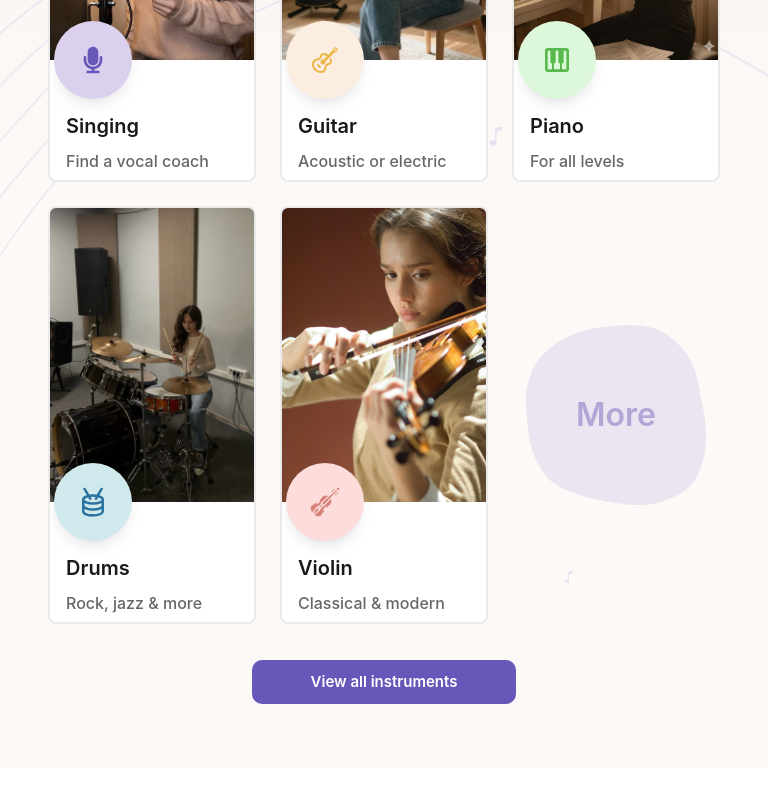
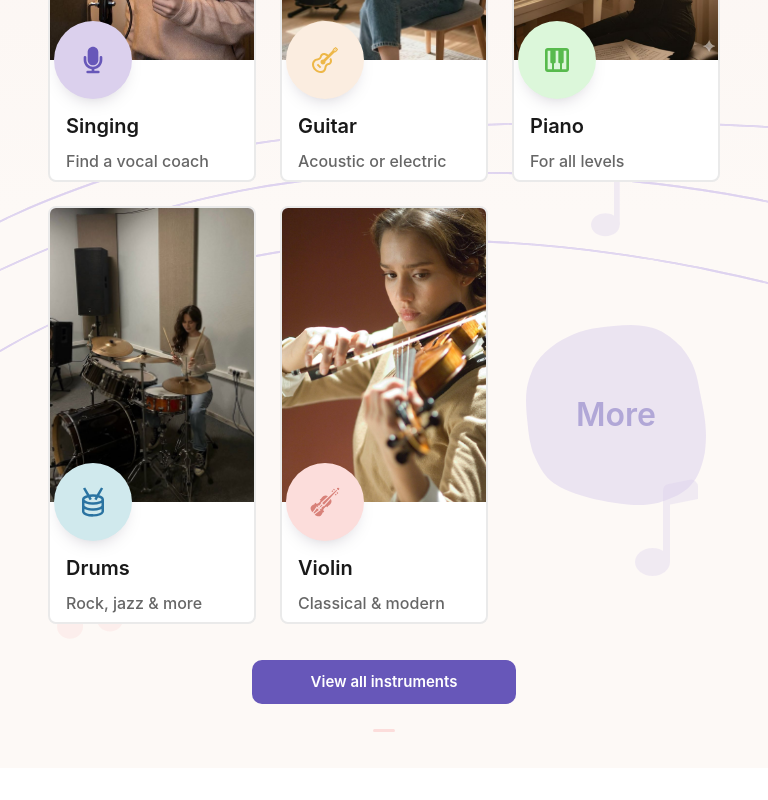
Before and after one commit to ValeriySolod/MusicTutor, a Next.js app: page / in a window 768 px wide. Shown: the part 1560-2360 px from the top of the page. Built offline with nearby package versions, Linux system fonts and the light colour scheme.

Commit message:
Fix tablet instrument category decorations

```diff
--- a/src/components/sections/InstrumentCategories/InstrumentCategories.module.css
+++ b/src/components/sections/InstrumentCategories/InstrumentCategories.module.css
@@ -14,6 +14,7 @@
   z-index: 0;
   overflow: hidden;
   pointer-events: none;
+  background-repeat: no-repeat;
 }
 
 .wave {
@@ -23,6 +24,10 @@
   width: 100%;
   height: auto;
   opacity: 0.5;
+}
+
+.tabletWave {
+  display: none;
 }
 
 .note {
@@ -51,6 +56,21 @@
 .noteTopOne,
 .noteTopTwo {
   display: none !important;
+}
+
+.accentLine {
+  position: absolute;
+  display: block;
+  width: 22px;
+  height: 3px;
+  border-radius: var(--radius-full);
+  background-color: var(--accent-blush-pink);
+}
+
+.accentHeading,
+.accentActionTop,
+.accentActionBottom {
+  display: none;
 }
 
 .container.container {
@@ -266,30 +286,119 @@
 }
 
 @media (min-width: 640px) and (max-width: 1023px) {
+  .decor {
+    background-image: none;
+  }
+
   .wave {
-    top: 0;
+    display: none;
+  }
+
+  .tabletWave {
+    position: absolute;
     left: 50%;
-    transform: translateX(-50%) scaleY(2.75);
-    transform-origin: top center;
-    width: 142%;
-    max-width: 142%;
+    display: block;
+    max-width: none;
     height: auto;
-    opacity: 0.5;
+    opacity: 0.86;
+    transform: translateX(-50%);
+    filter:
+      drop-shadow(0 0 0 #c6b6ec)
+      drop-shadow(0 1px 0 rgba(198, 182, 236, 0.7));
+  }
+
+  .tabletWave24 {
+    top: 2px;
+    width: 930px;
+  }
+
+  .tabletWave26 {
+    top: 68px;
+    width: 950px;
+  }
+
+  .tabletWave28 {
+    top: 250px;
+    width: 950px;
+  }
+
+  .tabletWave25 {
+    top: 590px;
+    width: 960px;
+  }
+
+  .tabletWave27 {
+    top: 640px;
+    width: 970px;
+  }
+
+  .tabletWave29 {
+    top: 708px;
+    width: 980px;
   }
 
   .noteOne {
-    top: 48%;
-    left: 63%;
+    top: 50%;
+    left: 74%;
+    width: 92px !important;
+    height: 92px !important;
+    opacity: 0.36;
   }
 
   .noteTwo {
-    top: 75%;
-    left: 23%;
+    top: 83%;
+    left: 6%;
+    width: 88px !important;
+    height: 88px !important;
+    opacity: 0.36;
   }
 
   .noteThree {
-    top: 84%;
-    left: 73%;
+    top: 76%;
+    left: 79%;
+    width: 112px !important;
+    height: 112px !important;
+    opacity: 0.36;
+  }
+
+  .noteTopOne,
+  .noteTopTwo {
+    display: block !important;
+    opacity: 0.36;
+  }
+
+  .noteTopOne {
+    top: 2%;
+    left: 66%;
+  }
+
+  .noteTopTwo {
+    top: 3%;
+    left: 84%;
+  }
+
+  .accentHeading,
+  .accentActionTop,
+  .accentActionBottom {
+    display: block;
+  }
+
+  .accentHeading {
+    top: 20.8%;
+    left: 50%;
+    transform: translateX(-50%);
+  }
+
+  .accentActionTop {
+    top: 86.8%;
+    left: 50%;
+    transform: translateX(-50%);
+  }
+
+  .accentActionBottom {
+    top: 96.8%;
+    left: 50%;
+    transform: translateX(-50%);
   }
 
   .inner {
--- a/src/components/sections/InstrumentCategories/InstrumentCategories.tsx
+++ b/src/components/sections/InstrumentCategories/InstrumentCategories.tsx
@@ -26,6 +26,16 @@ export function InstrumentCategories() {
           alt=""
           className={styles.wave}
         />
+        {/* eslint-disable @next/next/no-img-element -- decorative tablet background art, not content photos */}
+        {["24", "26", "28", "25", "27", "29"].map((wave) => (
+          <img
+            key={wave}
+            src={`/assets/backgrounds/music-wave-${wave}.svg`}
+            alt=""
+            className={`${styles.tabletWave} ${styles[`tabletWave${wave}`]}`}
+          />
+        ))}
+        {/* eslint-enable @next/next/no-img-element */}
         <Icon
           name="music-note-outline"
           size={95}
@@ -56,6 +66,9 @@ export function InstrumentCategories() {
           color="var(--brand-lavender)"
           className={`${styles.note} ${styles.noteThree}`}
         />
+        <span className={`${styles.accentLine} ${styles.accentHeading}`} />
+        <span className={`${styles.accentLine} ${styles.accentActionTop}`} />
+        <span className={`${styles.accentLine} ${styles.accentActionBottom}`} />
       </div>
 
       <Container className={styles.container}>
```
